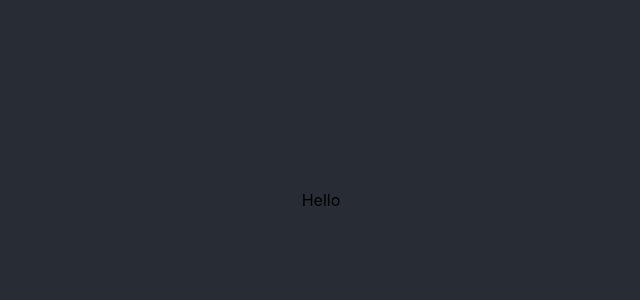
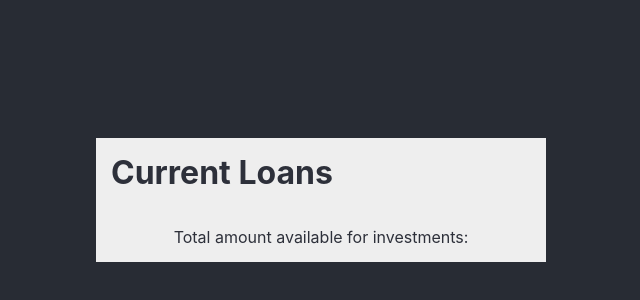
Before and after one commit to AndreiPositko/lendinvest-test-task, a React (Create React App) app: page / in a window 1280 px wide. Shown: the part 200-500 px from the top of the page, without its empty margins (319-959 px from the left). Built offline with nearby package versions, Linux system fonts and the light colour scheme.

Commit message:
create LoansList with styles

```diff
--- a/src/components/Layout/Layout.jsx
+++ b/src/components/Layout/Layout.jsx
@@ -1,11 +1,13 @@
 import React from 'react';
+
+import LoansList from '../LoansList';
 
 import { Container } from './styled';
 
 const Layout = () => {
     return (
         <Container>
-            Hello
+            <LoansList/>
         </Container>
     )
 }
--- /dev/null
+++ b/src/components/LoansList/LoansList.jsx
@@ -0,0 +1,19 @@
+import React from 'react';
+
+import * as Styled from './styled';
+
+const LoansList = () => {
+
+    return (
+        <>
+            <Styled.Wrapper>
+                <Styled.Title>current loans</Styled.Title>
+                <Styled.TotalData>
+                    Total amount available for investments:
+                </Styled.TotalData>
+            </Styled.Wrapper>
+        </>
+    )
+}
+
+export default LoansList;
--- /dev/null
+++ b/src/components/LoansList/index.js
@@ -0,0 +1 @@
+export { default } from './LoansList';
--- /dev/null
+++ b/src/components/LoansList/styled.js
@@ -0,0 +1,21 @@
+import styled from 'styled-components';
+
+export const Wrapper = styled.div`
+   color: #2d303a;
+   width: 100%;
+   max-width: 450px;
+   background-color: #eeeeee;
+   padding: 15px;
+`;
+
+export const Title = styled.h1`
+   text-transform: capitalize;
+   margin-bottom: 35px;
+`;
+
+export const TotalData = styled.div`
+   margin: 0 auto;
+   font-size: 16px;
+   max-width: 80%;
+   text-align: center;
+`;
```
